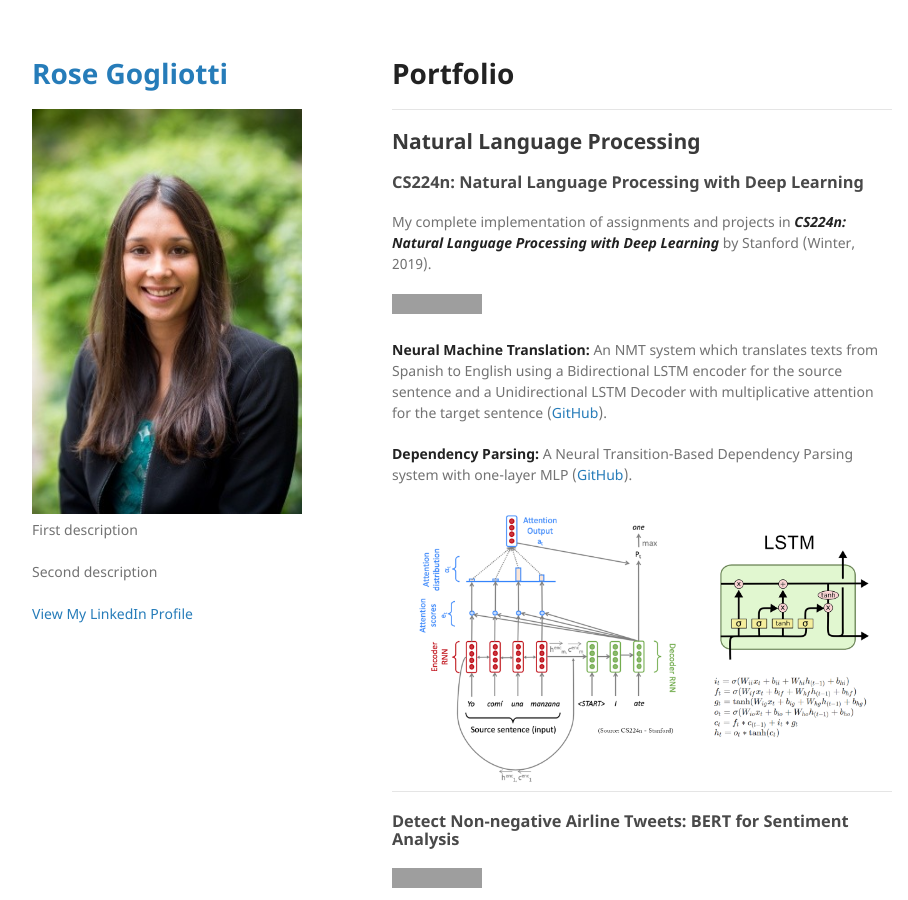
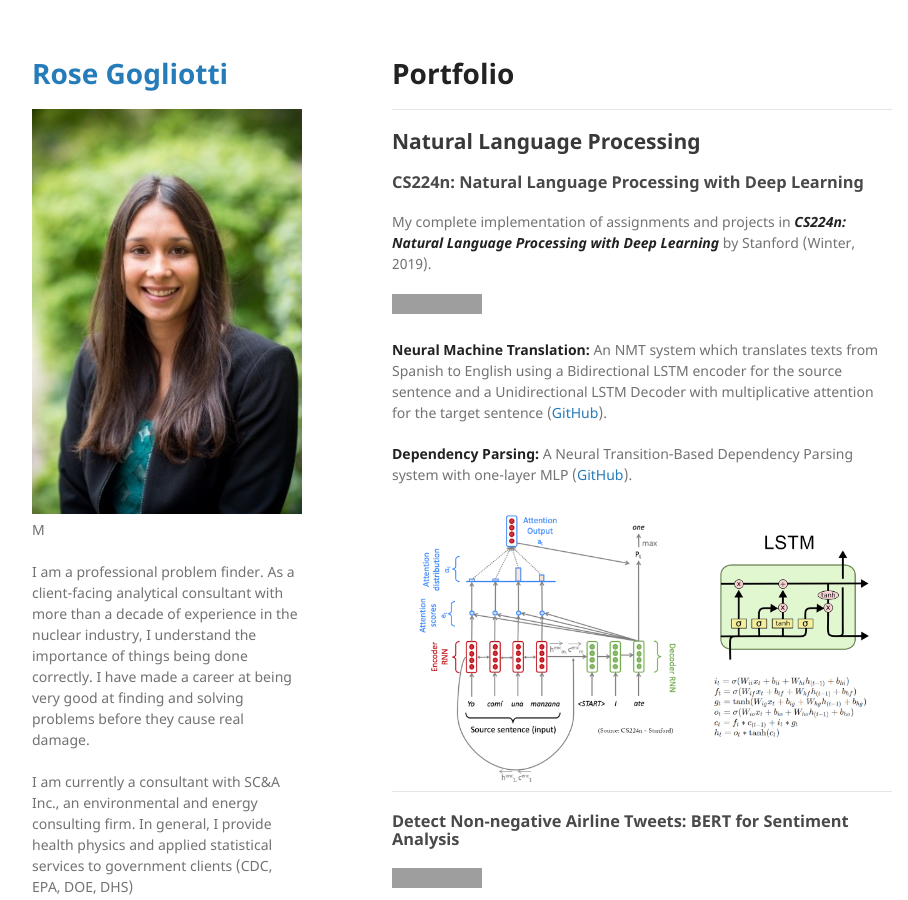
Before and after one commit to rgogliotti/rgogliotti.github.io, a Jekyll site: the page built from index.md, in a window 1280 px wide and 900 px high. Shown: the whole window, without its empty margins (178-1086 px from the left). Built offline with Jekyll 4.4.1, drawn with Linux system fonts in a browser that asks for light colours; our own code applies the rules of GitHub Pages for plain Markdown files; grey boxes are pictures that could not be loaded.

Commit message:
Update _config.yml

```diff
--- a/_config.yml
+++ b/_config.yml
@@ -1,9 +1,11 @@
 title: Rose Gogliotti # your name (or website title) here
 logo: "/images/headshot.png" # your photo (or logo) here
 description: > # your text below (remove <br> elements if you don't need line breaks)
-  First description
+  M
   <br><br>
-  Second description
+  I am a professional problem finder. As a client-facing analytical consultant with more than a decade of experience in the nuclear industry, I understand the importance of things being done correctly. I have made a career at being very good at finding and solving problems before they cause real damage.
+  <br><br>
+  I am currently a consultant with SC&A Inc., an environmental and energy consulting firm. In general, I provide health physics and applied statistical services to government clients (CDC, EPA, DOE, DHS)
   <br><br>
   <a href="www.linkedin.com/in/rgogliotti">View My LinkedIn Profile</a>
 
```
